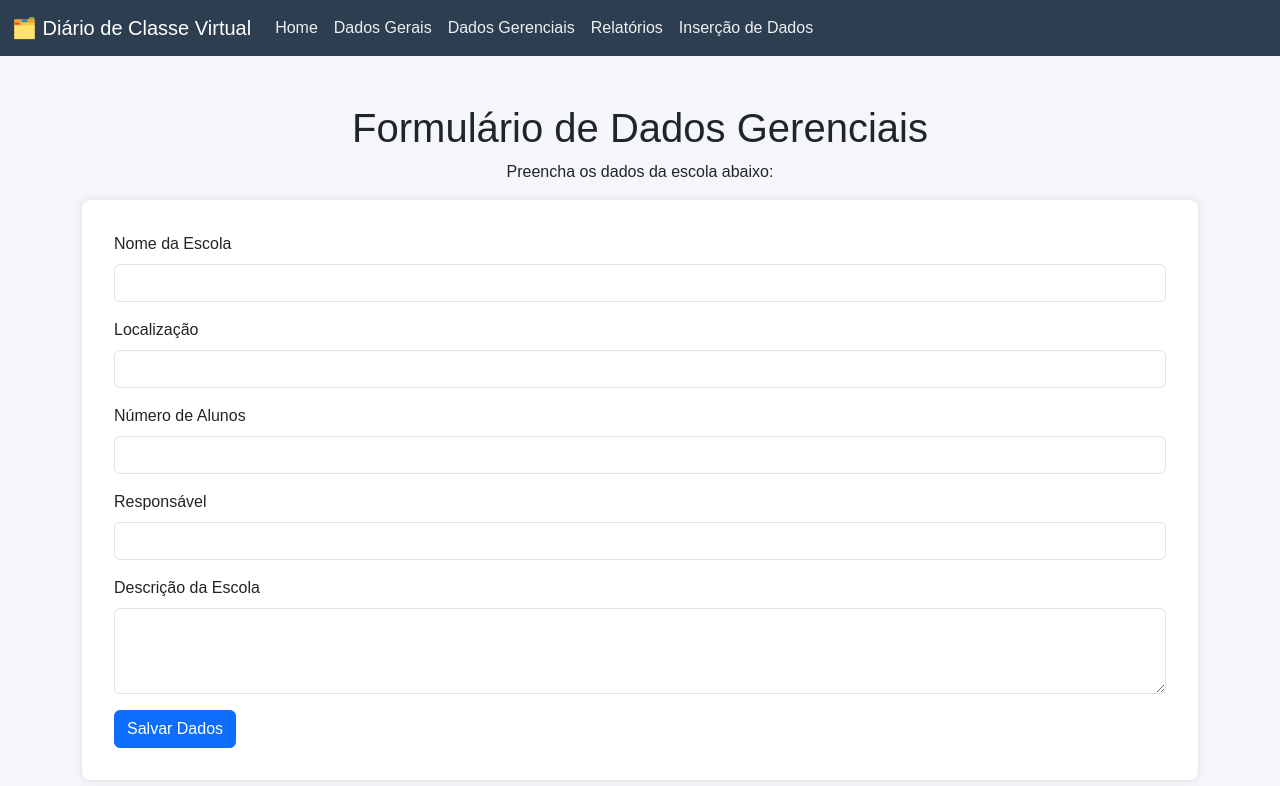
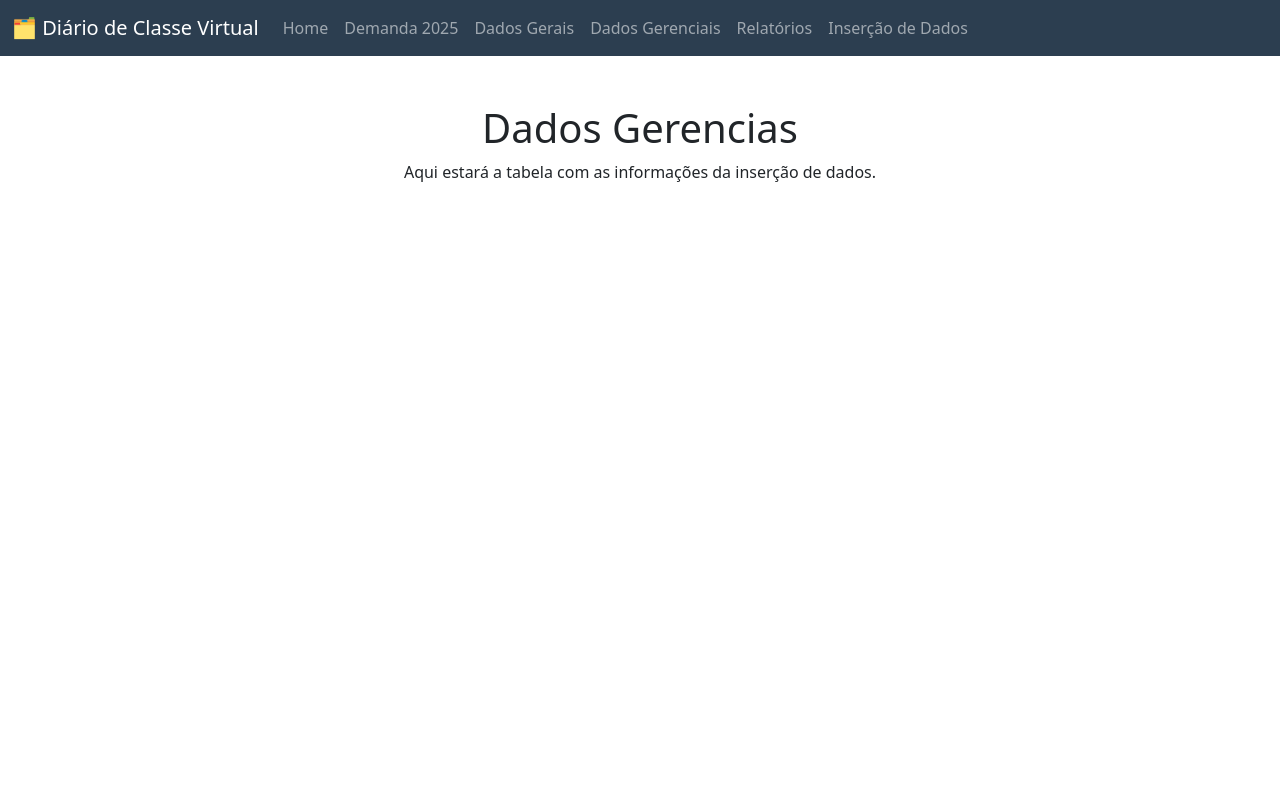
Before and after one commit to SEDUCMonitoramento/SEDUC-on, a plain HTML site: page dadosgerenciais.html in a window 1280 px wide. Drawn offline with nearby package versions, Linux system fonts and the light colour scheme.

Commit message:
Atualizações nos arquivos HTML e inclusão de demanda2025.html

```diff
--- a/dadosgerenciais.html
+++ b/dadosgerenciais.html
@@ -2,41 +2,15 @@
 <html lang="pt-BR">
 <head>
     <meta charset="utf-8">
-    <meta name="viewport" content="width=device-width, initial-scale=1.0"> <!-- Meta tag para garantir responsividade -->
-    <title>Dados Gerenciais - Diário de Classe Virtual</title>
+    <meta name="viewport" content="width=device-width, initial-scale=1.0">
+    <title>Dados Gerais - Diário de Classe Virtual</title>
     <link href="https://cdn.jsdelivr.net/npm/bootstrap@5.3.0/dist/css/bootstrap.min.css" rel="stylesheet">
-    <script src="https://cdn.jsdelivr.net/npm/bootstrap@5.3.0/dist/js/bootstrap.bundle.min.js"></script>
-    <style>
-        body {
-            background-color: #f4f6f9;
-            font-family: 'Arial', sans-serif;
-        }
-        .navbar {
-            background-color: #2c3e50;
-        }
-        .nav-link {
-            color: #ecf0f1 !important;
-        }
-        .card {
-            transition: transform 0.3s;
-        }
-        .card:hover {
-            transform: scale(1.05);
-        }
-        .form-container {
-            background-color: white;
-            padding: 2rem;
-            border-radius: 8px;
-            box-shadow: 0 0 10px rgba(0, 0, 0, 0.1);
-        }
-    </style>
 </head>
 <body>
-    <nav class="navbar navbar-expand-lg navbar-dark">
+    <nav class="navbar navbar-expand-lg navbar-dark" style="background-color: #2c3e50;">
         <div class="container-fluid">
             <a class="navbar-brand" href="diario_de_classe_2025.html">
-                🗂️ Diário de Classe Virtual
-            </a>
+                🗂️ Diário de Classe Virtual</a>
             <button class="navbar-toggler" type="button" data-bs-toggle="collapse" data-bs-target="#navbarNav">
                 <span class="navbar-toggler-icon"></span>
             </button>
@@ -44,6 +18,9 @@
                 <ul class="navbar-nav">
                     <li class="nav-item">
                         <a class="nav-link" href="diario_de_classe_2025.html">Home</a>
+                    </li>
+                    <li class="nav-item">
+                        <a class="nav-link" href="demanda2025.html">Demanda 2025</a>
                     </li>
                     <li class="nav-item">
                         <a class="nav-link" href="dadosgerais.html">Dados Gerais</a>
@@ -63,41 +40,11 @@
     </nav>
 
     <div class="container mt-5">
-        <h1 class="text-center">Formulário de Dados Gerenciais</h1>
-        <p class="text-center">Preencha os dados da escola abaixo:</p>
-
-        <div class="form-container">
-            <form action="/submit-dados-gerenciais" method="POST">
-                <div class="mb-3">
-                    <label for="nomeEscola" class="form-label">Nome da Escola</label>
-                    <input type="text" class="form-control" id="nomeEscola" name="nomeEscola" required>
-                </div>
-                <div class="mb-3">
-                    <label for="localizacao" class="form-label">Localização</label>
-                    <input type="text" class="form-control" id="localizacao" name="localizacao" required>
-                </div>
-                <div class="mb-3">
-                    <label for="numeroAlunos" class="form-label">Número de Alunos</label>
-                    <input type="number" class="form-control" id="numeroAlunos" name="numeroAlunos" required>
-                </div>
-                <div class="mb-3">
-                    <label for="responsavel" class="form-label">Responsável</label>
-                    <input type="text" class="form-control" id="responsavel" name="responsavel">
-                </div>
-                <div class="mb-3">
-                    <label for="descricao" class="form-label">Descrição da Escola</label>
-                    <textarea class="form-control" id="descricao" name="descricao" rows="3"></textarea>
-                </div>
-
-                <button type="submit" class="btn btn-primary">Salvar Dados</button>
-            </form>
-        </div>
+        <h1 class="text-center">Dados Gerencias</h1>
+        <p class="text-center">Aqui estará a tabela com as informações da inserção de dados.</p>
+        <!-- Adicionar mais coisas aqui -->
     </div>
 
-    <script>
-        document.addEventListener('DOMContentLoaded', () => {
-            console.log('Página de Dados Gerenciais carregada');
-        });
-    </script>
+    <script src="https://cdn.jsdelivr.net/npm/bootstrap@5.3.0/dist/js/bootstrap.bundle.min.js"></script>
 </body>
 </html>
```
Also changed, not shown: dadosgerais.html (+3 -0 lines), demanda2025.html (added, +50 -0 lines), diario_de_classe_2025.html (+3 -0 lines), insercaodados.html (+32 -11 lines), relatorios.html (+3 -0 lines).
